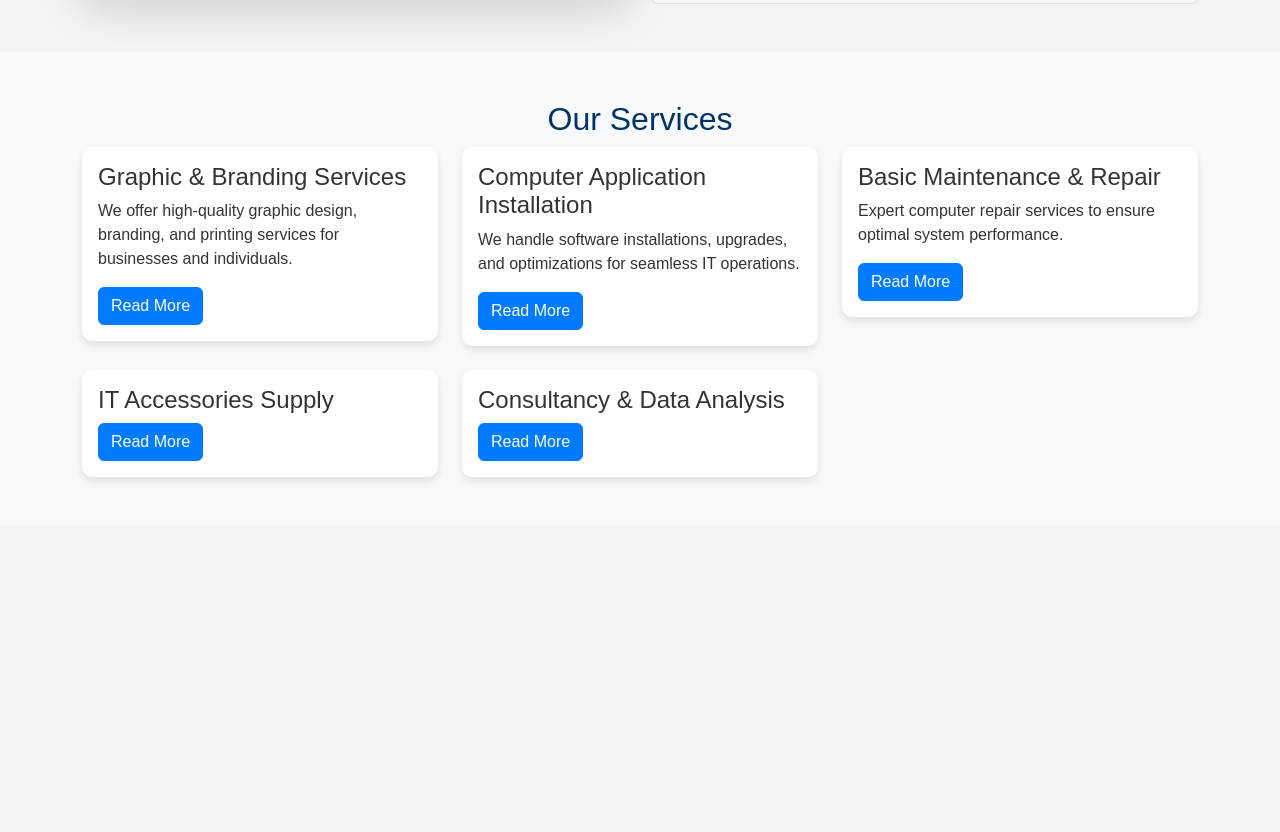
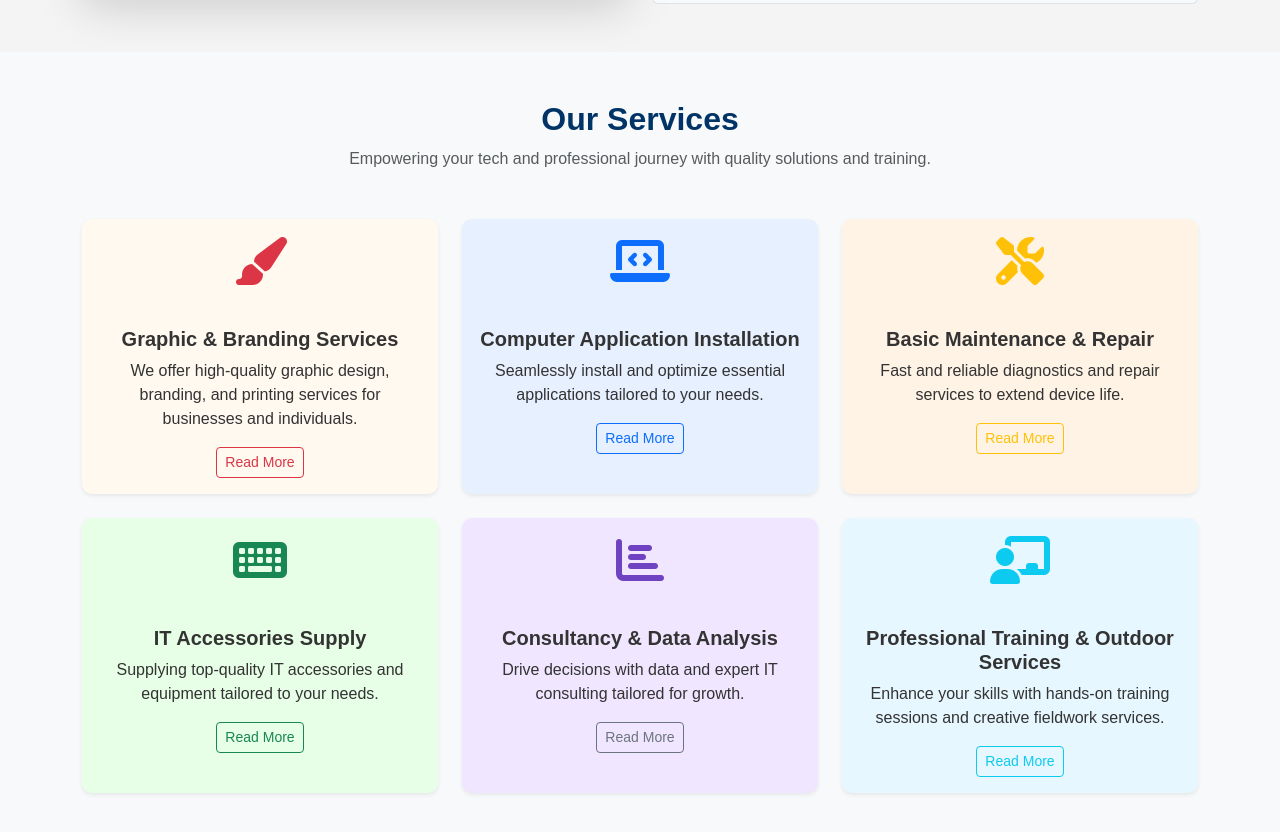
Before and after one commit to Samuelshuruma98/isam_tech, a plain HTML site: page index.html in a window 1280 px wide. Shown: the part 1415-2247 px from the top of the page. Before the commit the page ends 1940 px from the top, so only its background shows below. Drawn offline with nearby package versions, Linux system fonts and the light colour scheme.

Commit message:
Update index.html

```diff
--- a/index.html
+++ b/index.html
@@ -6,6 +6,9 @@
     <title>Isam Technology - Your Gateway to Digital Transformation</title>
     <link rel="stylesheet" href="https://cdn.jsdelivr.net/npm/bootstrap@5.3.0/dist/css/bootstrap.min.css">
     <link rel="stylesheet" href="styles.css">
+    <link href="https://cdnjs.cloudflare.com/ajax/libs/font-awesome/6.5.0/css/all.min.css" rel="stylesheet">
+    <link rel="stylesheet" href="https://cdnjs.cloudflare.com/ajax/libs/font-awesome/6.5.0/css/fontawesome.min.css">
+    <link rel="stylesheet" href="https://cdnjs.cloudflare.com/ajax/libs/font-awesome/6.5.0/css/brands.min.css">
     <script src="https://code.jquery.com/jquery-3.6.0.min.js"></script>
     <script src="https://cdn.jsdelivr.net/npm/bootstrap@5.3.0/dist/js/bootstrap.bundle.min.js"></script>
 </head>
@@ -124,99 +127,171 @@
     </div>
 </section>
 
+</html><!-- Services Section -->
+<section id="services" class="py-5 bg-light">
+  <div class="container">
+    <div class="text-center mb-5">
+      <h2 class="fw-bold">Our Services</h2>
+      <p class="text-muted">Empowering your tech and professional journey with quality solutions and training.</p>
+    </div>
+    <div class="row g-4">
 
-
-    <!-- Services Section -->
-    <section id="services" class="bg-light py-5">
-        <div class="container">
-            <h2 class="text-center">Our Services</h2>
-            <div class="row">
+      <!-- Graphic & Branding Services -->
       <div class="col-md-4">
-                    <div class="card">
+        <div class="card service-card h-100 text-center shadow-sm border-0" style="background-color: #fff9f0;">
+          <div class="service-icon mx-auto my-3 text-danger fs-1">
+            <i class="fas fa-paint-brush"></i>
+          </div>
           <div class="card-body">
-                            <h4 class="card-title">Graphic & Branding Services</h4>
+            <h4 class="card-title fw-bold">Graphic & Branding Services</h4>
             <p class="card-text">We offer high-quality graphic design, branding, and printing services for businesses and individuals.</p>
-                            <button class="btn btn-primary" data-bs-toggle="collapse" data-bs-target="#service1">Read More</button>
-                            <div id="service1" class="collapse mt-2">
+            <button class="btn btn-outline-danger btn-sm" data-bs-toggle="collapse" data-bs-target="#service1">Read More</button>
+            <div id="service1" class="collapse mt-3 text-start">
               <ul>
                 <li>Logo & Business Card Design</li>
                 <li>Branding & Product Packaging</li>
-                                    <li>Promotional Printing (Banners, Posters, Signage)</li>
+                <li>Promotional Printing</li>
               </ul>
             </div>
           </div>
         </div>
       </div>
 
+      <!-- Computer Application Installation -->
       <div class="col-md-4">
-                    <div class="card">
+        <div class="card service-card h-100 text-center shadow-sm border-0" style="background-color: #e6f0ff;">
+          <div class="service-icon mx-auto my-3 text-primary fs-1">
+            <i class="fas fa-laptop-code"></i>
+          </div>
           <div class="card-body">
-                            <h4 class="card-title">Computer Application Installation</h4>
-                            <p class="card-text">We handle software installations, upgrades, and optimizations for seamless IT operations.</p>
-                            <button class="btn btn-primary" data-bs-toggle="collapse" data-bs-target="#service2">Read More</button>
-                            <div id="service2" class="collapse mt-2">
+            <h4 class="card-title fw-bold">Computer Application Installation</h4>
+            <p class="card-text">Seamlessly install and optimize essential applications tailored to your needs.</p>
+            <button class="btn btn-outline-primary btn-sm" data-bs-toggle="collapse" data-bs-target="#service2">Read More</button>
+            <div id="service2" class="collapse mt-3 text-start">
               <ul>
-                                    <li>Operating System Installation</li>
-                                    <li>Software Setup (Adobe, IDEs, Office Suite)</li>
-                                    <li>System Updates & Upgrades</li>
+                <li>Operating System Installation (Windows, Linux)</li>
+                <li>Office and Productivity Suites</li>
+                <li>Custom Software Configuration</li>
               </ul>
             </div>
           </div>
         </div>
       </div>
 
+      <!-- Basic Maintenance & Repair -->
       <div class="col-md-4">
-                    <div class="card">
+        <div class="card service-card h-100 text-center shadow-sm border-0" style="background-color: #fff3e6;">
+          <div class="service-icon mx-auto my-3 text-warning fs-1">
+            <i class="fas fa-tools"></i>
+          </div>
           <div class="card-body">
-                            <h4 class="card-title">Basic Maintenance & Repair</h4>
-                            <p class="card-text">Expert computer repair services to ensure optimal system performance.</p>
-                            <button class="btn btn-primary" data-bs-toggle="collapse" data-bs-target="#service3">Read More</button>
-                            <div id="service3" class="collapse mt-2">
+            <h4 class="card-title fw-bold">Basic Maintenance & Repair</h4>
+            <p class="card-text">Fast and reliable diagnostics and repair services to extend device life.</p>
+            <button class="btn btn-outline-warning btn-sm" data-bs-toggle="collapse" data-bs-target="#service3">Read More</button>
+            <div id="service3" class="collapse mt-3 text-start">
               <ul>
                 <li>Hardware Troubleshooting & Repair</li>
-                                    <li>Performance Optimization</li>
+                <li>System Cleanup & Speed Optimization</li>
                 <li>Virus & Malware Removal</li>
               </ul>
             </div>
           </div>
         </div>
       </div>
+
+      <!-- IT Accessories Supply -->
+      <div class="col-md-4">
+        <div class="card service-card h-100 text-center shadow-sm border-0" style="background-color: #e6ffe6;">
+          <div class="service-icon mx-auto my-3 text-success fs-1">
+            <i class="fas fa-keyboard"></i>
           </div>
-
-            <div class="row mt-4">
-                <div class="col-md-4">
-                    <div class="card">
           <div class="card-body">
-                            <h4 class="card-title">IT Accessories Supply</h4>
-                            <button class="btn btn-primary" data-bs-toggle="collapse" data-bs-target="#service4">Read More</button>
-                            <div id="service4" class="collapse mt-2">
+            <h4 class="card-title fw-bold">IT Accessories Supply</h4>
+            <p class="card-text">Supplying top-quality IT accessories and equipment tailored to your needs.</p>
+            <button class="btn btn-outline-success btn-sm" data-bs-toggle="collapse" data-bs-target="#service4">Read More</button>
+            <div id="service4" class="collapse mt-3 text-start">
               <ul>
-                                    <li>Computer Accessories</li>
-                                    <li>Networking Equipment</li>
-                                    <li>Printers & Consumables</li>
+                <li>Cables, Keyboards, Mice</li>
+                <li>Routers, Switches, Network Tools</li>
+                <li>Printers, Inks, Toners, and More</li>
               </ul>
             </div>
           </div>
         </div>
       </div>
 
+      <!-- Consultancy & Data Analysis -->
       <div class="col-md-4">
-                    <div class="card">
+        <div class="card service-card h-100 text-center shadow-sm border-0" style="background-color: #f0e6ff;">
+          <div class="service-icon mx-auto my-3 text-purple fs-1">
+            <i class="fas fa-chart-bar"></i>
+          </div>
           <div class="card-body">
-                            <h4 class="card-title">Consultancy & Data Analysis</h4>
-                            <button class="btn btn-primary" data-bs-toggle="collapse" data-bs-target="#service5">Read More</button>
-                            <div id="service5" class="collapse mt-2">
+            <h4 class="card-title fw-bold">Consultancy & Data Analysis</h4>
+            <p class="card-text">Drive decisions with data and expert IT consulting tailored for growth.</p>
+            <button class="btn btn-outline-secondary btn-sm" data-bs-toggle="collapse" data-bs-target="#service5">Read More</button>
+            <div id="service5" class="collapse mt-3 text-start">
               <ul>
-                                    <li>IT Consultancy</li>
-                                    <li>Data Analysis & Reporting</li>
-                                    <li>Database Management</li>
+                <li>Business Intelligence & Dashboards</li>
+                <li>Database & Analytics Management</li>
+                <li>Strategic IT Consultation</li>
               </ul>
             </div>
           </div>
         </div>
       </div>
+
+      <!-- Professional Training & Outdoor Services -->
+      <div class="col-md-4">
+        <div class="card service-card h-100 text-center shadow-sm border-0" style="background-color: #e6f7ff;">
+          <div class="service-icon mx-auto my-3 text-info fs-1">
+            <i class="fas fa-chalkboard-teacher"></i>
+          </div>
+          <div class="card-body">
+            <h4 class="card-title fw-bold">Professional Training & Outdoor Services</h4>
+            <p class="card-text">Enhance your skills with hands-on training sessions and creative fieldwork services.</p>
+            <button class="btn btn-outline-info btn-sm" data-bs-toggle="collapse" data-bs-target="#service6">Read More</button>
+            <div id="service6" class="collapse mt-3 text-start">
+              <ul>
+                <li>Basic Computer Skills (Microsoft Office, Internet)</li>
+                <li>Photography Training and Event Services</li>
+                <li>Adobe Suite & Video Editing (Premiere Pro, After Effects)</li>
+              </ul>
+            </div>
+          </div>
+        </div>
+      </div>
+
     </div>
   </div>
 </section>
-</body>
-</html>
+
+<!-- Optional Custom Styling (can go in main CSS file) -->
+<style>
+  .service-card {
+    transition: transform 0.3s ease, box-shadow 0.3s ease;
+  }
+
+  .service-card:hover {
+    transform: translateY(-5px);
+    box-shadow: 0 0.5rem 1rem rgba(0,0,0,0.15);
+  }
+
+  .text-purple {
+    color: #6f42c1;
+  }
+
+  .service-icon i {
+    font-size: 3rem;
+  }
+
+  .card-title {
+    font-size: 1.25rem;
+  }
+
+  ul {
+    padding-left: 20px;
+  }
+</style>
+
+    <!-- Portfolio Section -->
```
Lines whose indentation alone changed are shown as unchanged.
